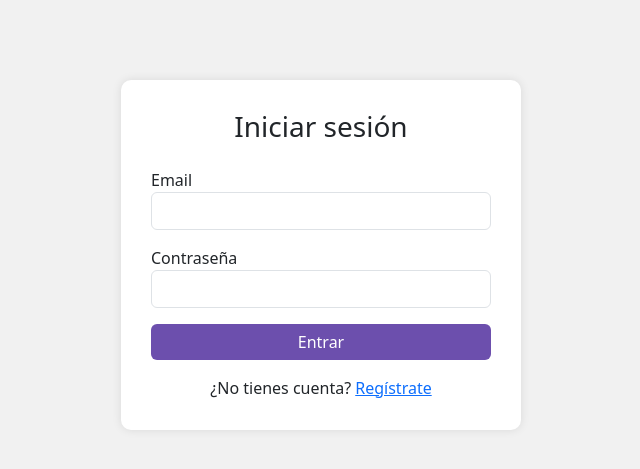
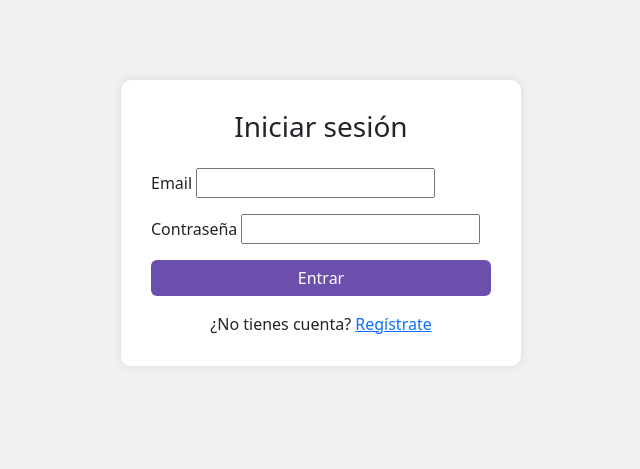
Before and after one commit to Yizusidk/recetas3, a Flask app: page /login in a window 1280 px wide. Shown: the top 469 px of the page, without its empty margins (319-959 px from the left). Run offline with Flask 3, Linux system fonts and the light colour scheme.

Commit message:
restante11

```diff
--- a/templates/login.html
+++ b/templates/login.html
@@ -27,14 +27,14 @@
 
   <div class="login-box">
     <h3 class="text-center mb-4">Iniciar sesión</h3>
-    <form method="POST" action="/login">
+<form method="POST">
       <div class="mb-3">
         <label>Email</label>
-        <input type="email" class="form-control" name="email" required>
+  <input type="email" name="email" required>
       </div>
       <div class="mb-3">
         <label>Contraseña</label>
-        <input type="password" class="form-control" name="password" required>
+  <input type="password" name="password" required>
       </div>
       <button type="submit" class="btn btn-purple w-100">Entrar</button>
       <div class="text-center mt-3">
```
